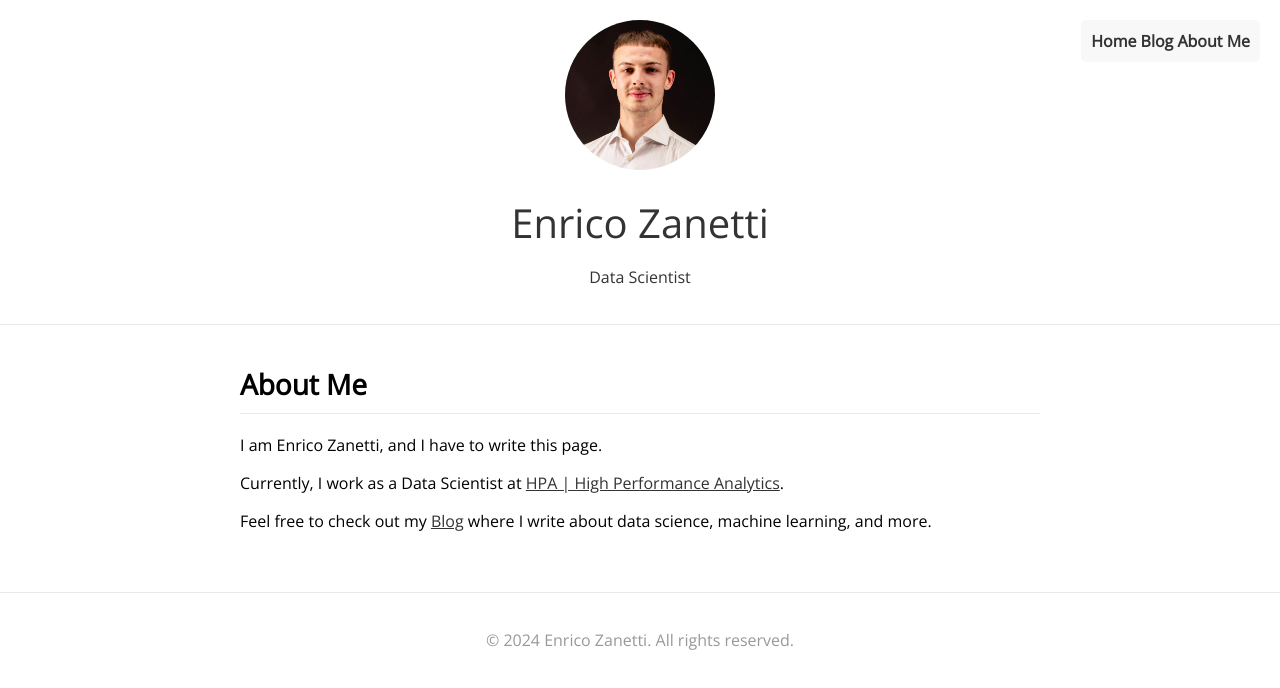
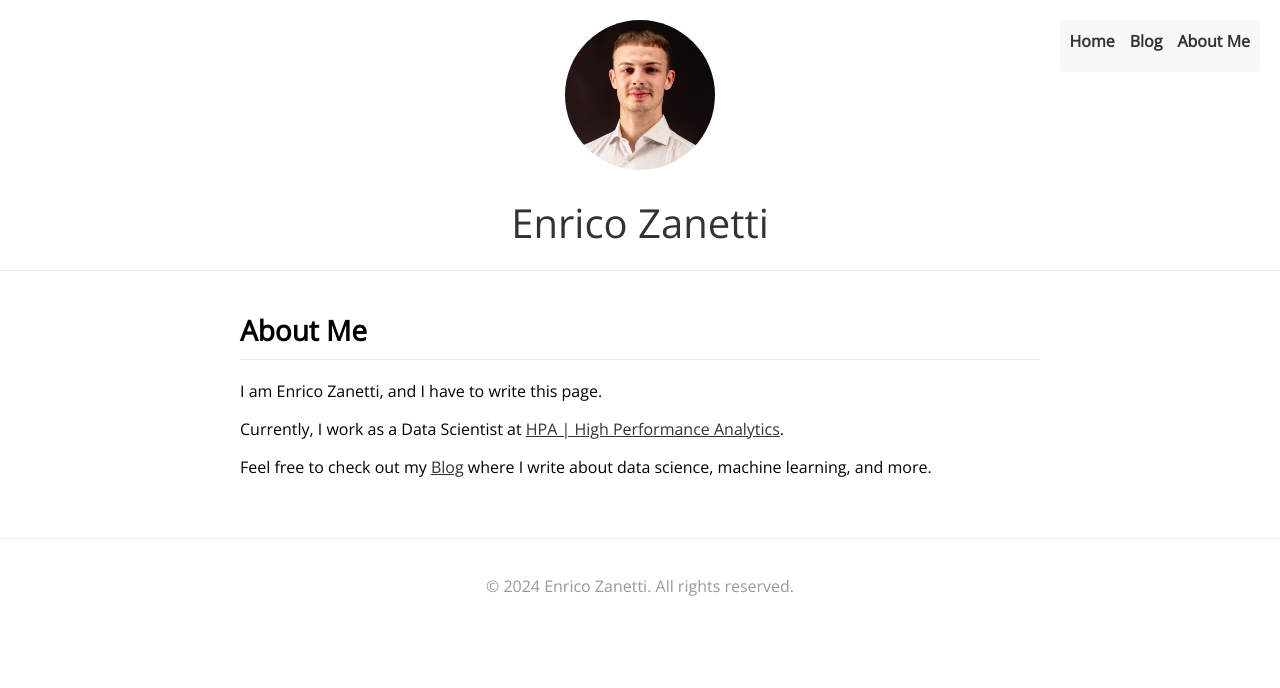
Before and after one commit to EnricoZanetti/website, a plain HTML site: page aboutme.html in a window 1280 px wide. Drawn offline with nearby package versions, Linux system fonts and the light colour scheme.

Commit message:
fix navigation menu in all sections

```diff
--- a/aboutme.html
+++ b/aboutme.html
@@ -13,12 +13,13 @@
     <header>
         <img src="/website/pro-pic-website.jpg" alt="Enrico Zanetti">
         <h1>Enrico Zanetti</h1>
-        <p>Data Scientist</p>
+        <!-- Navigation Menu -->
         <nav>
-            <a href="index.html">Home</a>
-            <a href="blog.html">Blog</a>
-            <a href="aboutme.html">About Me</a>
-            <!-- Add more links if needed -->
+            <ul>
+                <li><a href="index.html">Home</a></li>
+                <li><a href="blog.html">Blog</a></li>
+                <li><a href="aboutme.html">About Me</a></li>
+            </ul>
         </nav>
     </header>
 
```
Also changed, not shown: blog.html (+6 -5 lines), index.html (+0 -1 lines).
